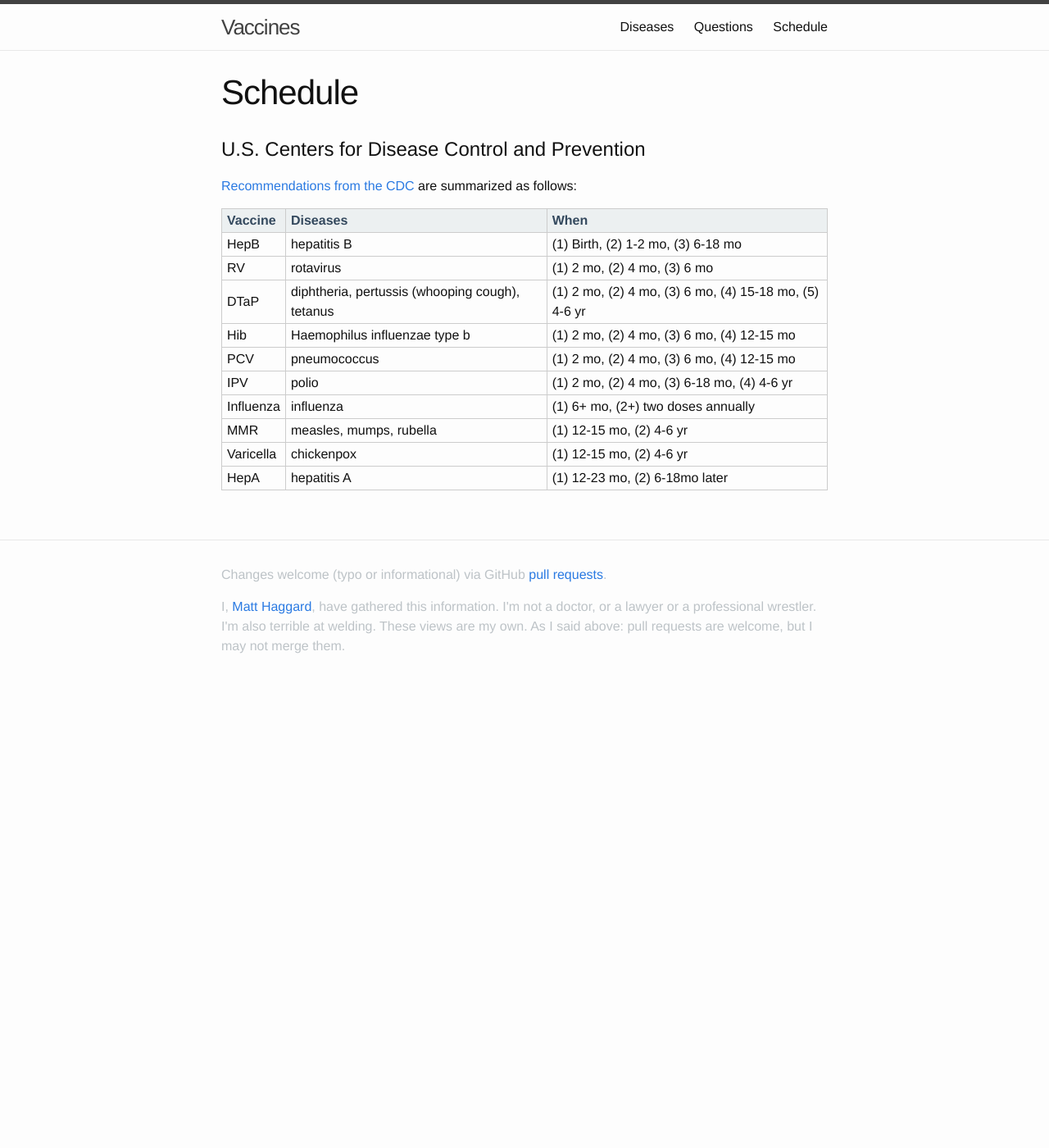
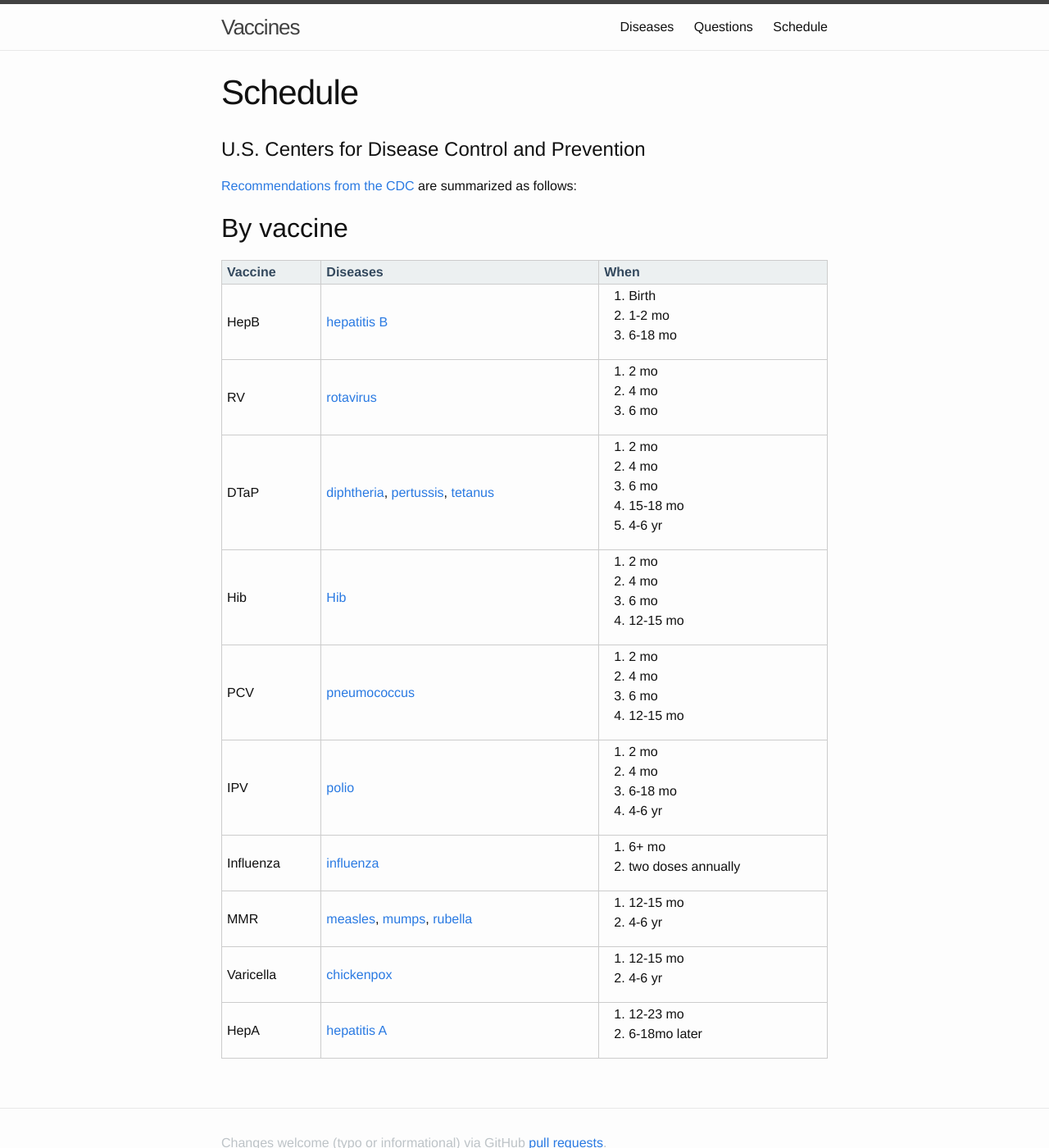
Before and after one commit to iffy/vaccines, a Jekyll site: the page built from _pages/schedule.md, in a window 1280 px wide and 1400 px high. Shown: the whole window at 82% size. Built offline with Jekyll 4.4.1, drawn with Linux system fonts in a browser that asks for light colours.

Commit message:
Use data files for vaccines and diseases

```diff
--- a/_pages/schedule.md
+++ b/_pages/schedule.md
@@ -8,15 +8,19 @@ permalink: /schedule/
 
 [Recommendations from the CDC](http://www.cdc.gov/vaccines/parents/downloads/parent-ver-sch-0-6yrs.pdf) are summarized as follows:
 
-| Vaccine | Diseases | When |
-|---|---|---|
-| HepB | hepatitis B | (1) Birth, (2) 1-2 mo, (3) 6-18 mo |
-| RV | rotavirus | (1) 2 mo, (2) 4 mo, (3) 6 mo |
-| DTaP | diphtheria, pertussis (whooping cough), tetanus | (1) 2 mo, (2) 4 mo, (3) 6 mo, (4) 15-18 mo, (5) 4-6 yr |
-| Hib | Haemophilus influenzae type b | (1) 2 mo, (2) 4 mo, (3) 6 mo, (4) 12-15 mo |
-| PCV | pneumococcus | (1) 2 mo, (2) 4 mo, (3) 6 mo, (4) 12-15 mo |
-| IPV | polio | (1) 2 mo, (2) 4 mo, (3) 6-18 mo, (4) 4-6 yr |
-| Influenza | influenza | (1) 6+ mo, (2+) two doses annually |
-| MMR | measles, mumps, rubella | (1) 12-15 mo, (2) 4-6 yr |
-| Varicella | chickenpox | (1) 12-15 mo, (2) 4-6 yr |
-| HepA | hepatitis A | (1) 12-23 mo, (2) 6-18mo later |
+## By vaccine
+
+<table>
+    <tr>
+        <th>Vaccine</th>
+        <th>Diseases</th>
+        <th>When</th>
+    </tr>
+    {% for v in site.data.vax %}
+    <tr>
+        <td>{{ v.name }}</td>
+        <td>{% for d in v.diseases %}<a href="{{ site.baseurl }}/diseases/#{{ d|slugify }}">{{ d }}</a>{% if forloop.last == false %}, {% endif %}{% endfor %}</td>
+        <td><ol>{% for s in v.schedule %}<li>{{ s }}</li>{% endfor %}</ol></td>
+    </tr>
+    {% endfor %}
+</table>
```
Also changed, not shown: _data/dis.yml (added, +16 -0 lines), _data/vax.yml (added, +75 -0 lines).
